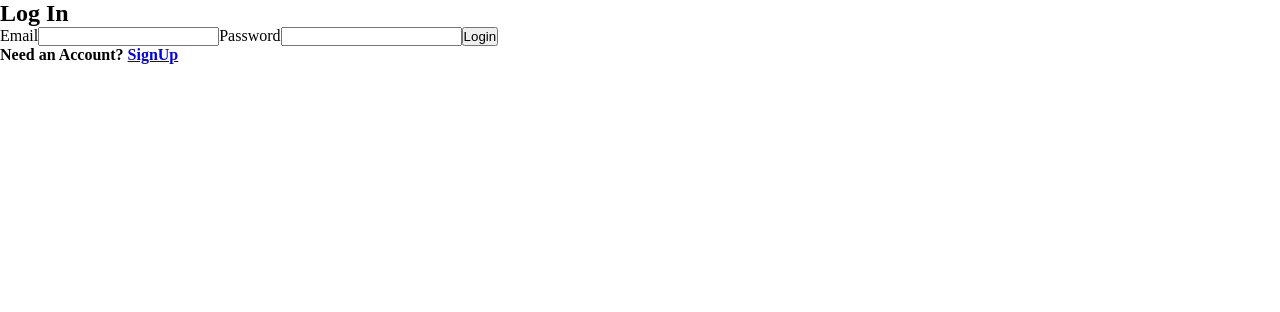
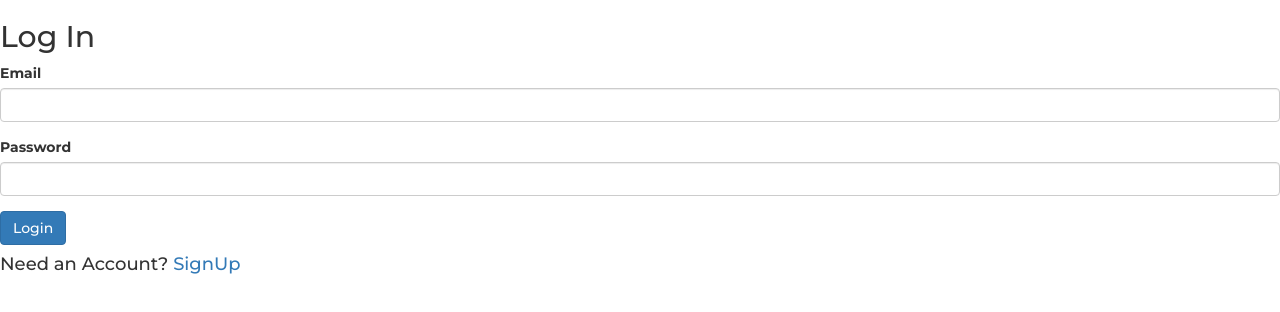
Before and after one commit to harsh9975/Aspirus_greenoffice, a React (Create React App) app: page /login in a window 1280 px wide. Shown: the top 312 px of the page. Built offline with nearby package versions, Linux system fonts and the light colour scheme; no server answers.

Commit message:
lot of changes since morning hehehehehe

```diff
--- a/public/index.html
+++ b/public/index.html
@@ -24,9 +24,19 @@
       work correctly both with client-side routing and a non-root public URL.
       Learn how to configure a non-root public URL by running `npm run build`.
     -->
+    <link rel="stylesheet" href="https://maxcdn.bootstrapcdn.com/bootstrap/3.4.1/css/bootstrap.min.css">
+
+    <!-- jQuery library -->
+    <script src="https://ajax.googleapis.com/ajax/libs/jquery/3.5.1/jquery.min.js"></script>
+
+    <!-- Latest compiled JavaScript -->
+    <script src="https://maxcdn.bootstrapcdn.com/bootstrap/3.4.1/js/bootstrap.min.js"></script>
+
+    <link rel="preconnect" href="https://fonts.gstatic.com">
+    <link href="https://fonts.googleapis.com/css2?family=Montserrat:wght@500;600;700;900&display=swap" rel="stylesheet">
     <title>React App</title>
   </head>
-  <body>
+  <body style="font-family: 'Montserrat', sans-serif;">
     <noscript>You need to enable JavaScript to run this app.</noscript>
     <div id="root"></div>
     <!--
--- a/src/App.js
+++ b/src/App.js
@@ -1,10 +1,12 @@
 import React from 'react';
 import './App.css';
-import Signup from './components/Signup';
 import { AuthProvider } from './contexts/AuthContext';
 import { BrowserRouter as Router, Switch, Route} from 'react-router-dom';
 import Dashboard from './components/Dashboard'
 import Login from './components/Login'
+import Signup from './components/Signup';
+import Status from './components/Status'
+import NewApplicationlist from './components/NewApplicationlist'
 import PrivateRoute from './components/PrivateRoute'
 
 function App() {
@@ -15,6 +17,8 @@ function App() {
       <PrivateRoute exact path="/" component={Dashboard}/>
       <Route path="/signup" component={Signup}/>
       <Route path="/login" component={Login}/>
+      <Route path="/status" component={Status}/>
+      <Route path="/newapplication" component={NewApplicationlist}/>
     </Switch>
     </AuthProvider>
     </Router>
--- a/src/components/Dashboard.js
+++ b/src/components/Dashboard.js
@@ -1,6 +1,7 @@
 import React, { useState } from 'react'
-import { useHistory } from 'react-router-dom'
+import { Link, useHistory } from 'react-router-dom'
 import { useAuth } from '../contexts/AuthContext'
+
 
 
 function Dashboard() {
@@ -19,12 +20,17 @@ function Dashboard() {
             setError('Failes to logout')
         }
     }
+
+
     return (
         <div>
             {error && <h4>{error}</h4>}
             Dashboard
             <h2>Profile</h2>
             <button variant="link" onClick={handleLogout}>Log out</button>
+            <button><Link to="/status">Application Status</Link></button>
+            <button><Link to="/newapplication">Apply for New Form</Link></button>
+
         </div>
     )
 }
--- a/src/components/Login.js
+++ b/src/components/Login.js
@@ -1,6 +1,7 @@
 import React, {useRef, useState} from 'react'
 import { useAuth } from '../contexts/AuthContext'
 import { Link, useHistory } from 'react-router-dom'
+
 function Login() {
     const emailRef = useRef()
     const passwordRef = useRef()
@@ -26,13 +27,19 @@ function Login() {
         <div>
             <h2>Log In</h2>
 
-            {error && <h4>{error}</h4>}
+            {error && <h4 className="alert alert-danger">{error}</h4>}
             <form onSubmit={handleSubmit}>
+            <div className="form-group">
             <label>Email</label>
-            <input type="email" ref={emailRef} required />
+            <input className="form-control" type="email" ref={emailRef} required />
+            </div>
+
+            <div className="form-group">
             <label>Password</label>
-            <input type="password" ref={passwordRef} required />
-            <button disabled={loading} type="submit">Login</button>
+            <input className="form-control" type="password" ref={passwordRef} required />
+            </div>
+
+            <button disabled={loading} className="btn btn-primary" type="submit">Login</button>
             </form>
             <h4>Need an Account? <Link to="/signup">SignUp</Link></h4>
         </div>
--- /dev/null
+++ b/src/components/NewApplicationlist.js
@@ -0,0 +1,37 @@
+import React from 'react'
+
+function NewApplicationlist() {
+    return (
+        <div>
+           <form >
+            <div class="form-group row">
+            <div className="col-xs-3">
+            <input className="form-control " type="text" placeholder="First Name"/>
+            </div>
+            <div className="col-xs-3">
+            <input className="form-control" type="text" placeholder="Middle Name"/>
+            </div>
+            <div className="col-xs-3">
+            <input className="form-control" type="text" placeholder="Last Name Name"/>
+            </div>
+            </div>
+
+            <div class="form-group">
+            <input className="form-control" type="email" placeholder="Email"/>
+            </div>
+
+            <div class="form-group">
+            <textarea className="form-control" placeholder="Message..." rows="5"></textarea>
+            </div>
+
+            <div className="custom-file">
+            <input type="file" className="custom-file-input" id="customFile"/>
+            <label class="custom-file-label" for="customFile">Choose file</label>
+            </div>
+                <button type="submit" className="btn btn-primary" href="/">Submit</button>
+             </form>
+        </div>
+    )
+}
+
+export default NewApplicationlist
--- /dev/null
+++ b/src/components/Status.js
@@ -0,0 +1,11 @@
+import React from 'react'
+
+function status() {
+    return (
+        <div>
+            Status
+        </div>
+    )
+}
+
+export default status
```
Also changed, not shown: src/Button.js (deleted), src/components/Button.js (added).
